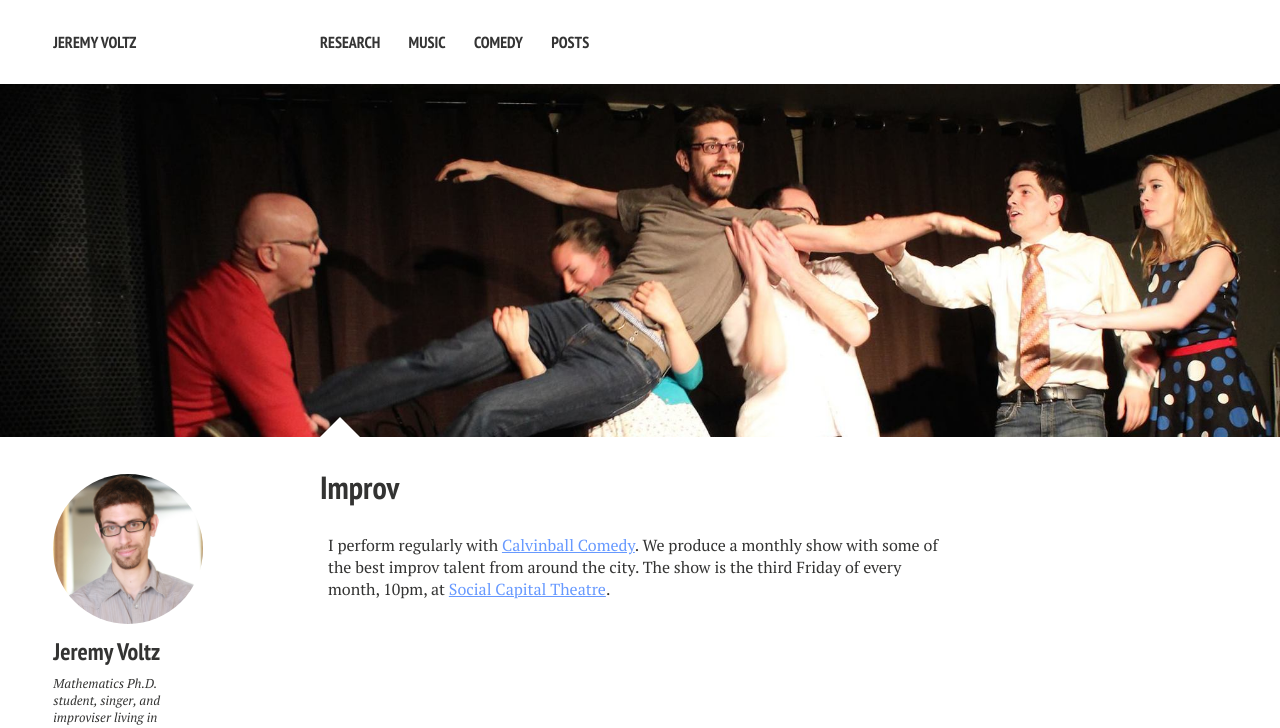
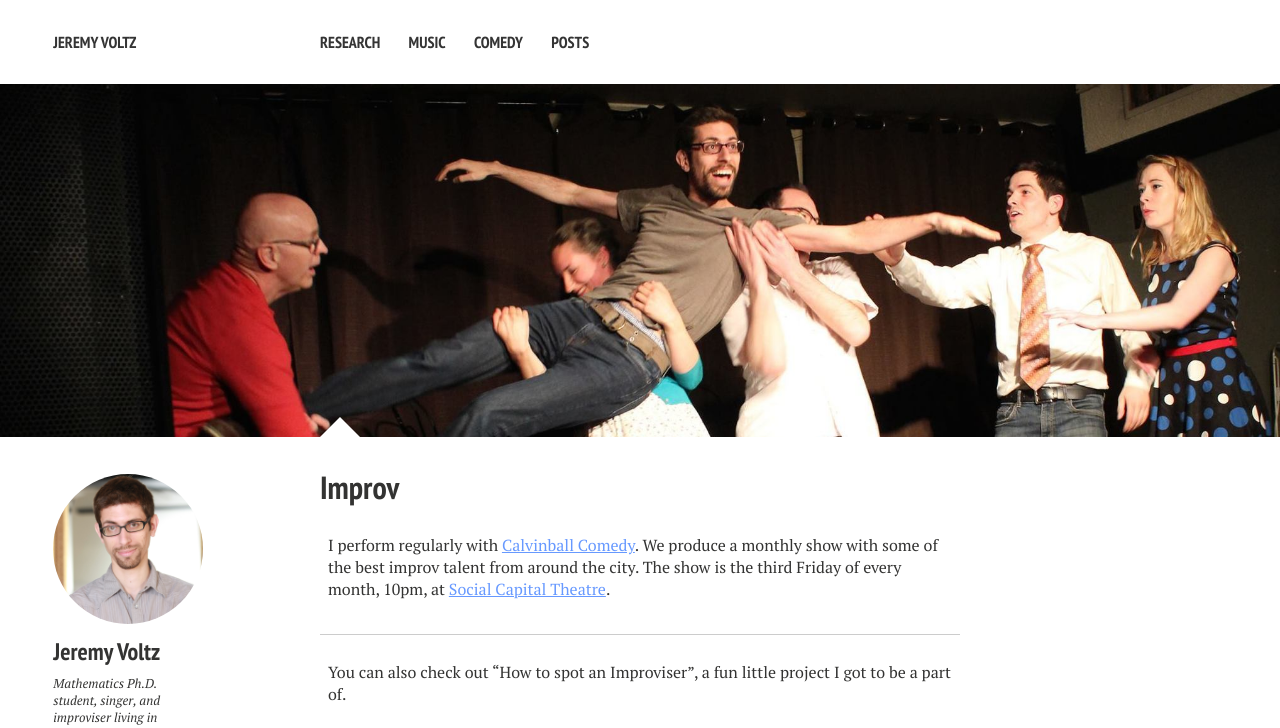
Before and after one commit to jeremyvoltz/jeremyvoltz.github.io, a Jekyll site: the page built from comedy/index.md, in a window 1280 px wide. Shown: the top 728 px of the page. Built offline with Jekyll 4.4.1, drawn with Linux system fonts in a browser that asks for light colours; nearby versions of some CDN libraries.

Commit message:
Added comedy content

```diff
--- a/_config.yml
+++ b/_config.yml
@@ -3,6 +3,7 @@
 title:            Jeremy Voltz
 locale:           en_US
 url:              http://jeremyvoltz.github.io
+# url:              http://localhost:4000
 
 
 # Jekyll configuration
--- a/comedy/index.md
+++ b/comedy/index.md
@@ -11,3 +11,9 @@
 ---
 
 I perform regularly with [Calvinball Comedy](https://www.facebook.com/CalvinballComedy).  We produce a monthly show with some of the best improv talent from around the city.  The show is the third Friday of every month, 10pm, at [Social Capital Theatre](http://blackswancomedy.com/1/).
+
+---
+
+You can also check out "How to spot an Improviser", a fun little project I got to be a part of.
+
+<iframe width="560" height="315" src="//www.youtube.com/embed/tkxFbz1a3As" frameborder="0" allowfullscreen></iframe>
```
